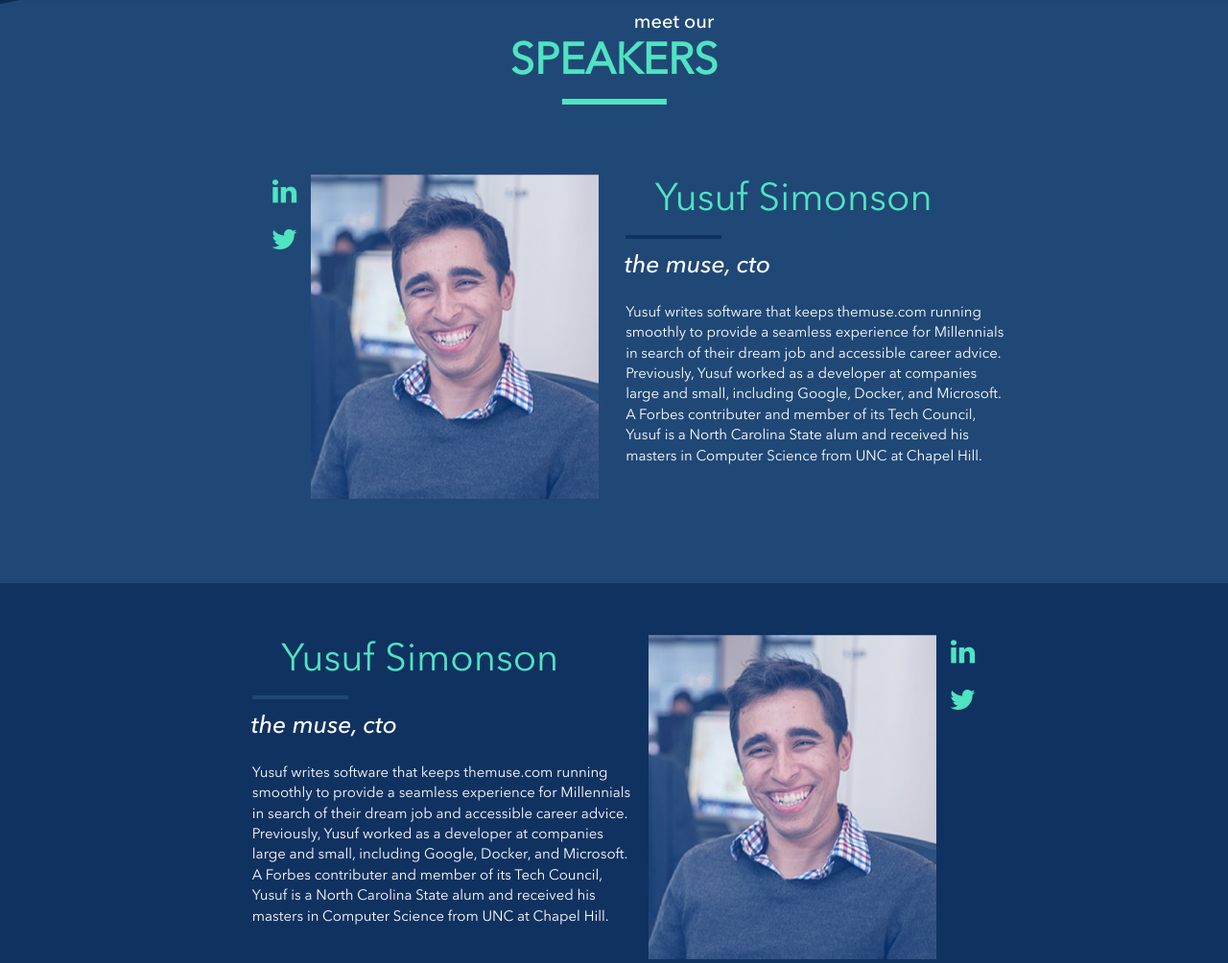
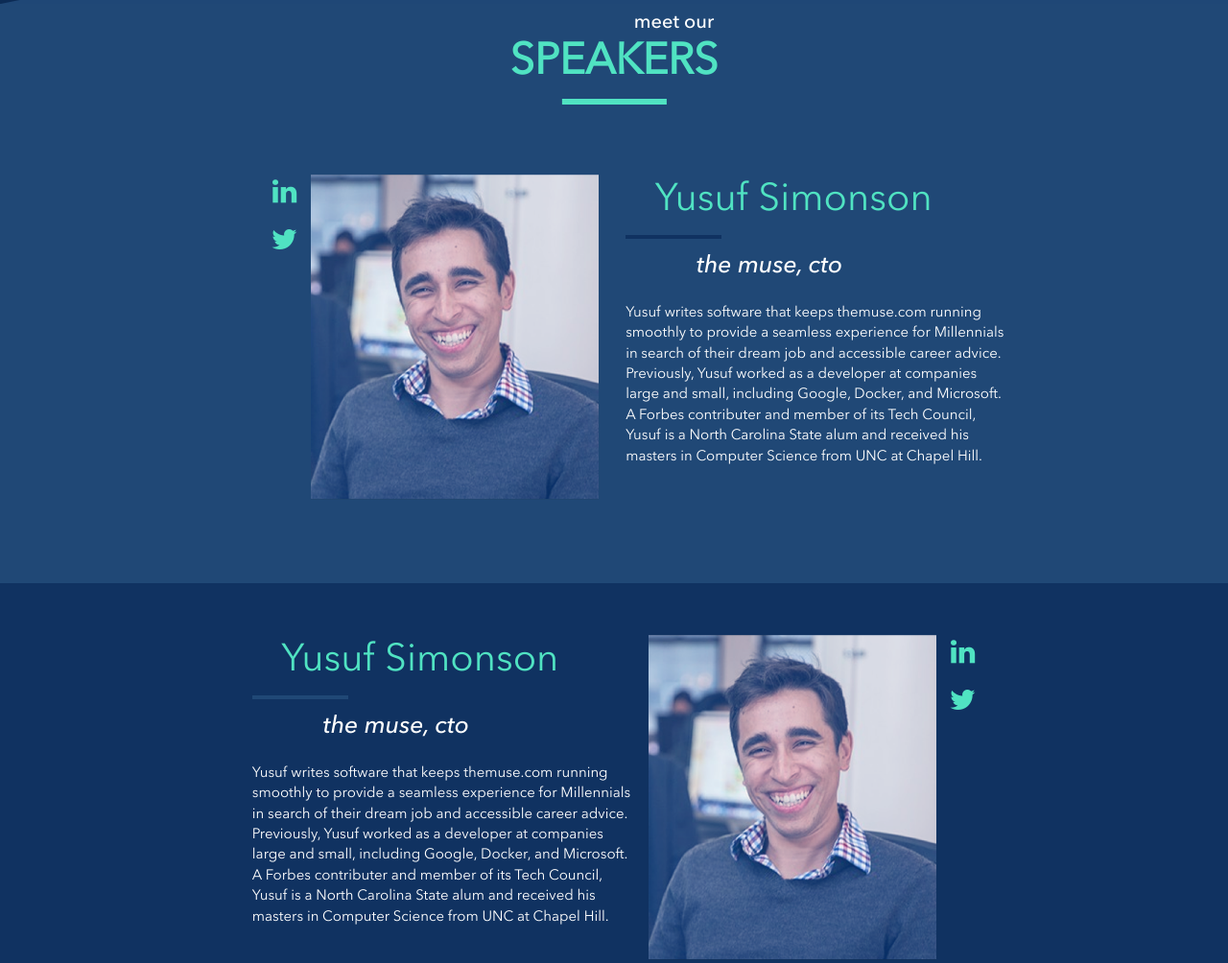
Before and after one commit to patriciaa/hackduke-education-landing, a plain HTML site: page index.html in a window 1280 px wide. Shown: the part 1508-2512 px from the top of the page at 96% size. Drawn offline with nearby package versions, Linux system fonts and the light colour scheme.

Commit message:
Adjusted bruteforce pixelshift (lol)

```diff
--- a/css/body.css
+++ b/css/body.css
@@ -141,7 +141,7 @@
 
 .title {
 	font-family: 'AvenirNext-MediumItalic';
-	transform: translateX(-63px);
+	transform: translateX(-20px);
 	color: #FFFFFF;
 	font-size: 20px;
 }
@@ -183,7 +183,7 @@
 	}
 	.title {
 		font-size: 25px;
-		transform: translateX(-105px);
+		transform: translateX(-30px);
 	}
 	.name-title-separator {
 		transform: translateX(-130px);
```
